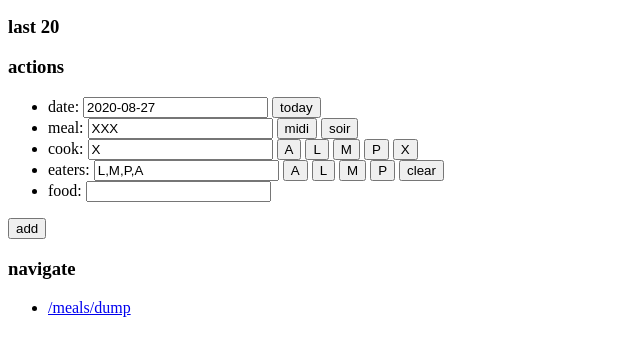
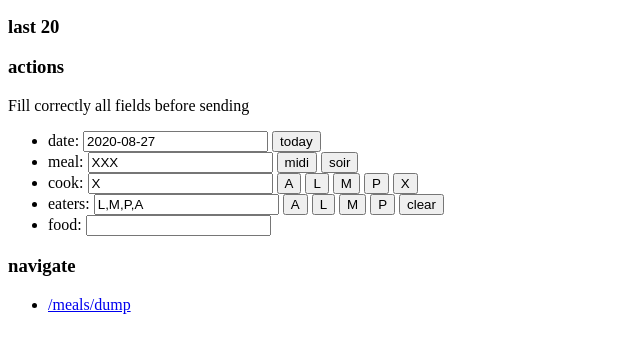
Before and after one commit to bubblesama/js-tools, a website: page taskmaster/meals.hbs in a window 1280 px wide. Shown: the part 33-388 px from the top of the page, without its empty margins (0-640 px from the left). Drawn offline with nearby package versions, Linux system fonts and the light colour scheme; files that its build step writes are made by us from their sources.

Commit message:
meals: labels

```diff
--- a/taskmaster/meals.hbs
+++ b/taskmaster/meals.hbs
@@ -15,18 +15,20 @@
 <h3>actions</h3>
 <p>
 	<form action="/meals" method="post" >
+		<p>Fill correctly all fields before sending</p>
 		<ul>
 			<li>
-				date: <input type="text" id="input-date" name="date" value="2020-01-01"/>
+				<label for"input-date">date: </label><input type="text" id="input-date" name="date" value="2020-01-01"/>
 				<input type="button" id="button-set-date" value="today" />
 			</li>
 			<li>
-				meal: <input type="text" id="input-time" name="time" value="XXX"/>
+				<label for"input-time">meal: </label><input type="text" id="input-time" name="time" value="XXX"/>
 				<input type="button" id="button-set-time-midi" value="midi" />
 				<input type="button" id="button-set-time-soir" value="soir" />
 			</li>
 			<li>
-				cook: <input type="text" id="input-cook" name="cook" value="X"/>
+				<label for"input-cook">cook: </label>
+				<input type="text" id="input-cook" name="cook" value="X"/>
 				<input type="button" id="button-set-cook-amelie" value="A" />
 				<input type="button" id="button-set-cook-lise" value="L" />
 				<input type="button" id="button-set-cook-maman" value="M" />
@@ -34,16 +36,17 @@
 				<input type="button" id="button-set-cook-x" value="X" />
 			</li>
 			<li>
-				eaters: <input type="text" id="input-eaters" name="eaters" value="L,M,P,A"/>
+				<label for"input-eaters">eaters: </label>
+				<input type="text" id="input-eaters" name="eaters" value="L,M,P,A"/>
 				<input type="button" id="button-set-eater-amelie" value="A" />
 				<input type="button" id="button-set-eater-lise" value="L" />
 				<input type="button" id="button-set-eater-maman" value="M" />
 				<input type="button" id="button-set-eater-paul" value="P" />
 				<input type="button" id="button-clear-eaters" value="clear" />
 			</li>
-			<li>food: <input type="text" name="food" value=""/></li>
+			<li><label for"input-food">food: </label><input type="text" name="food" value=""/></li>
 		</ul>
-		<input type="submit" value="add" />
+		<input id="input-meal-submit" type="submit" value="add" style="display: none;"/>
 	</form>
 </p>
 <h3>navigate</h3>
```
